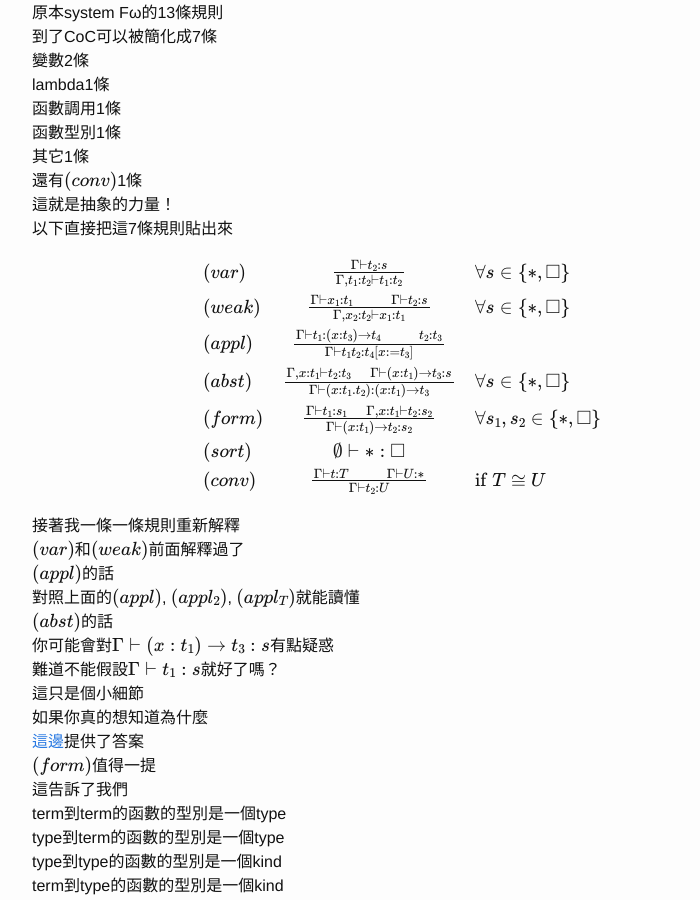
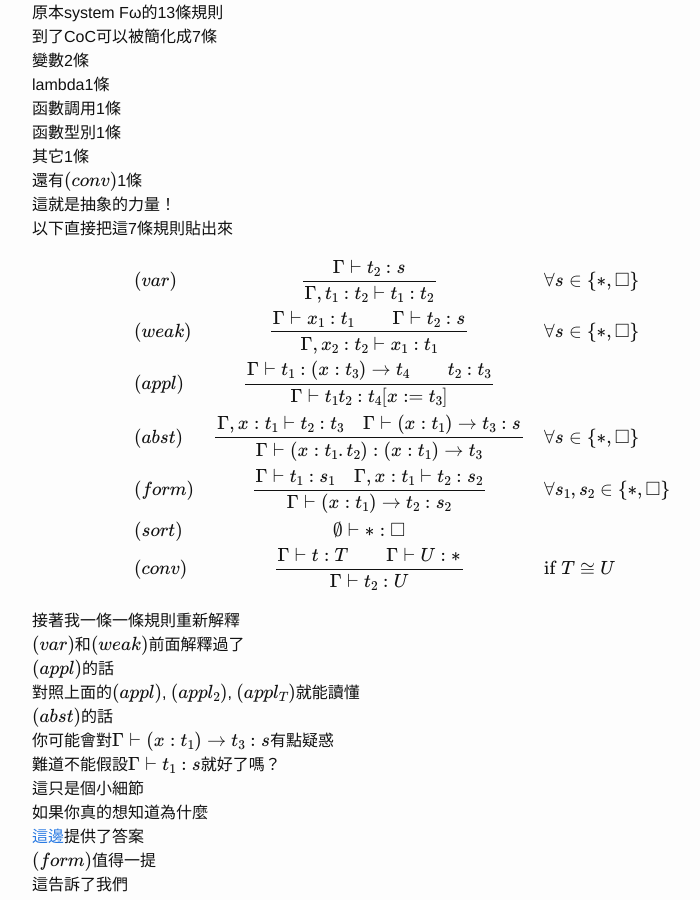
Before and after one commit to AndyShiue/AndyShiue.github.io, a Jekyll site: the page built from _posts/lambda/2016-02-23-CoC.md, in a window 1280 px wide and 900 px high, scrolled down 3751 px. Shown: the whole window, without its empty margins (238-938 px from the left). Built offline with Jekyll 4.4.1, drawn with Linux system fonts in a browser that asks for light colours; formulas are drawn with MathJax 3.

Commit message:
Fix two typos

```diff
--- a/_posts/lambda/2016-02-23-CoC.md
+++ b/_posts/lambda/2016-02-23-CoC.md
@@ -180,13 +180,13 @@ lambda1條
 
 $$
 \begin{array}{lcl}
-(var) & \frac{\Gamma \vdash t_2: s}{\Gamma, t_1: t_2 \vdash t_1: t_2} & \forall s \in \{ *, \Box \} \\
-(weak) & \frac{\Gamma \vdash x_1: t_1 \qquad \Gamma \vdash t_2: s }{\Gamma, x_2: t_2 \vdash x_1: t_1} & \forall s \in \{ *, \Box \} \\
-(appl) & \frac{\Gamma \vdash t_1: (x: t_3) \to t_4 \qquad t_2: t_3}{\Gamma \vdash t_1 t_2: t_4[x := t_3]} \\
-(abst) & \frac{\Gamma, x: t_1 \vdash t_2: t_3 \quad \Gamma \vdash (x: t_1) \to t_3: s}{\Gamma \vdash (x: t_1. t_2): (x: t_1) \to t_3} & \forall s \in \{ *, \Box \} \\
-(form) & \frac{\Gamma \vdash t_1: s_1 \quad \Gamma, x: t_1 \vdash t_2: s_2}{\Gamma \vdash (x: t_1) \to t_2: s_2} & \forall s_1, s_2 \in \{ *, \Box \} \\
+(var) & \dfrac{\Gamma \vdash t_2: s}{\Gamma, t_1: t_2 \vdash t_1: t_2} & \forall s \in \{ *, \Box \} \\
+(weak) & \dfrac{\Gamma \vdash x_1: t_1 \qquad \Gamma \vdash t_2: s }{\Gamma, x_2: t_2 \vdash x_1: t_1} & \forall s \in \{ *, \Box \} \\
+(appl) & \dfrac{\Gamma \vdash t_1: (x: t_3) \to t_4 \qquad t_2: t_3}{\Gamma \vdash t_1 t_2: t_4[x := t_3]} \\
+(abst) & \dfrac{\Gamma, x: t_1 \vdash t_2: t_3 \quad \Gamma \vdash (x: t_1) \to t_3: s}{\Gamma \vdash (x: t_1. t_2): (x: t_1) \to t_3} & \forall s \in \{ *, \Box \} \\
+(form) & \dfrac{\Gamma \vdash t_1: s_1 \quad \Gamma, x: t_1 \vdash t_2: s_2}{\Gamma \vdash (x: t_1) \to t_2: s_2} & \forall s_1, s_2 \in \{ *, \Box \} \\
 (sort) & \emptyset \vdash *: \Box \\
-(conv) & \frac{\Gamma \vdash t: T \qquad \Gamma \vdash U: * }{\Gamma \vdash t_2: U} & \mbox{if } T \cong U
+(conv) & \dfrac{\Gamma \vdash t: T \qquad \Gamma \vdash U: * }{\Gamma \vdash t_2: U} & \mbox{if } T \cong U
 \end{array}
 $$
 
```
Also changed, not shown: _posts/lambda/2016-02-21-system-F-omega.md (+1 -1 lines).
